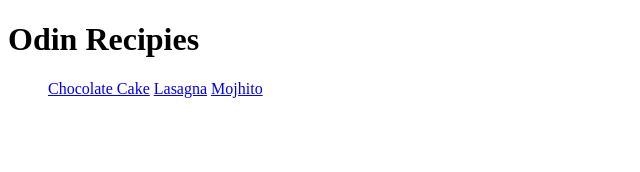
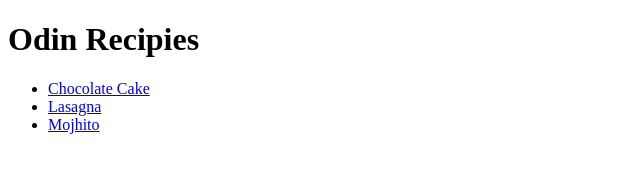
Before and after one commit to olliewh00/odin-recipes, a plain HTML site: page index.html in a window 1280 px wide. Shown: the whole page, without its empty margins (0-640 px from the left). Drawn offline with Linux system fonts and the light colour scheme.

Commit message:
unordered list in index.html

```diff
--- a/index.html
+++ b/index.html
@@ -8,9 +8,9 @@
 <body>
     <h1>Odin Recipies</h1>
     <ul>
-    <a href="recipes/chocolate_cake.html">Chocolate Cake</a>
-    <a href="recipes/lasagna.html">Lasagna</a>
-    <a href="recipes/mojhito.html">Mojhito</a>
+   <li> <a href="recipes/chocolate_cake.html">Chocolate Cake</a></li>
+    <li><a href="recipes/lasagna.html">Lasagna</a></li>
+   <li><a href="recipes/mojhito.html">Mojhito</a></li>
     </ul>
 
 </body>
```
